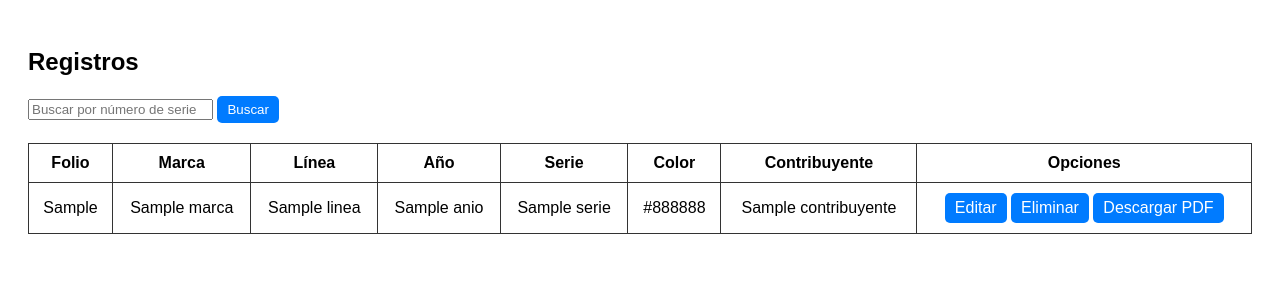
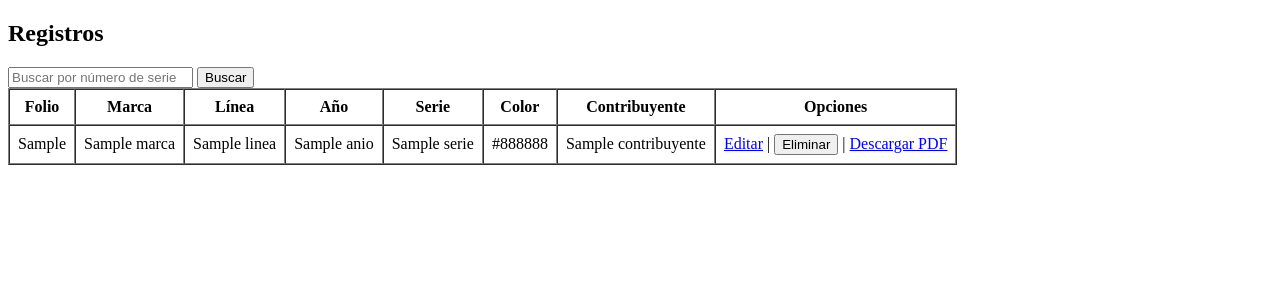
Before and after one commit to Gsr1989/Los-6, a Flask app: template templates/panel.html in a window 1280 px wide. Shown: the top 300 px of the page. Run offline with Flask 3, Linux system fonts and the light colour scheme; the template is opened without the code that fills it: most values are stand-ins (such as "Sample title", 1, 10 or a date in 2020).

Commit message:
Update panel.html

```diff
--- a/templates/panel.html
+++ b/templates/panel.html
@@ -4,40 +4,8 @@
     <meta charset="UTF-8">
     <title>Panel de Registros</title>
     <meta name="viewport" content="width=device-width, initial-scale=1">
-    <style>
-        body {
-            font-family: Arial, sans-serif;
-            padding: 20px;
-        }
-        table {
-            width: 100%;
-            border-collapse: collapse;
-            margin-top: 15px;
-        }
-        th, td {
-            border: 1px solid #333;
-            padding: 10px;
-            text-align: center;
-        }
-        form {
-            margin-bottom: 20px;
-        }
-        button, a {
-            padding: 6px 10px;
-            text-decoration: none;
-            background-color: #007BFF;
-            color: white;
-            border-radius: 5px;
-            border: none;
-            cursor: pointer;
-        }
-        a {
-            display: inline-block;
-        }
-    </style>
 </head>
 <body>
-
     <h2>Registros</h2>
 
     <form method="GET" action="{{ url_for('panel') }}">
@@ -45,7 +13,7 @@
         <button type="submit">Buscar</button>
     </form>
 
-    <table>
+    <table border="1" cellpadding="8" cellspacing="0">
         <thead>
             <tr>
                 <th>Folio</th>
@@ -69,14 +37,15 @@
                 <td>{{ r['color'] }}</td>
                 <td>{{ r['contribuyente'] }}</td>
                 <td>
-                    <a href="{{ url_for('editar', folio=r['folio_generado']) }}">Editar</a>
-                    <a href="{{ url_for('eliminar', folio=r['folio_generado']) }}" onclick="return confirm('¿Estás seguro que quieres eliminar este registro?')">Eliminar</a>
+                    <a href="{{ url_for('editar', folio=r['folio_generado']) }}">Editar</a> |
+                    <form action="{{ url_for('eliminar', folio=r['folio_generado']) }}" method="post" style="display:inline;">
+                        <button type="submit" onclick="return confirm('¿Estás seguro que quieres eliminar este registro?');">Eliminar</button>
+                    </form> |
                     <a href="{{ url_for('descargar', folio=r['folio_generado']) }}">Descargar PDF</a>
                 </td>
             </tr>
             {% endfor %}
         </tbody>
     </table>
-
 </body>
 </html>
```
